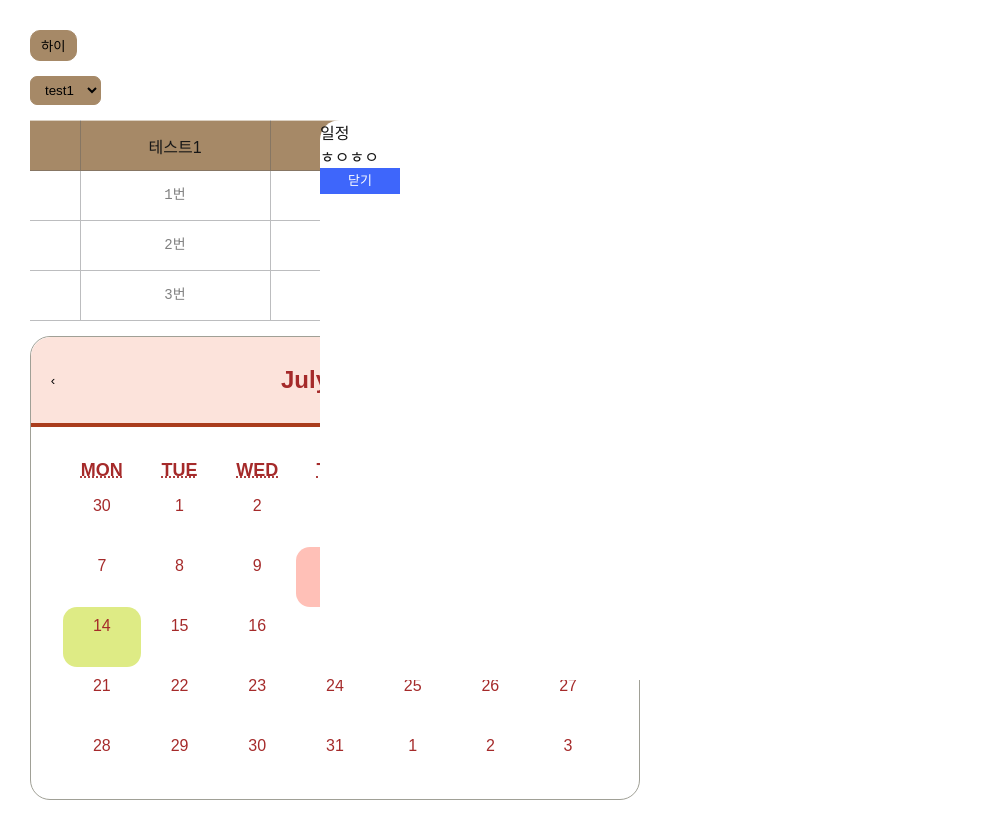
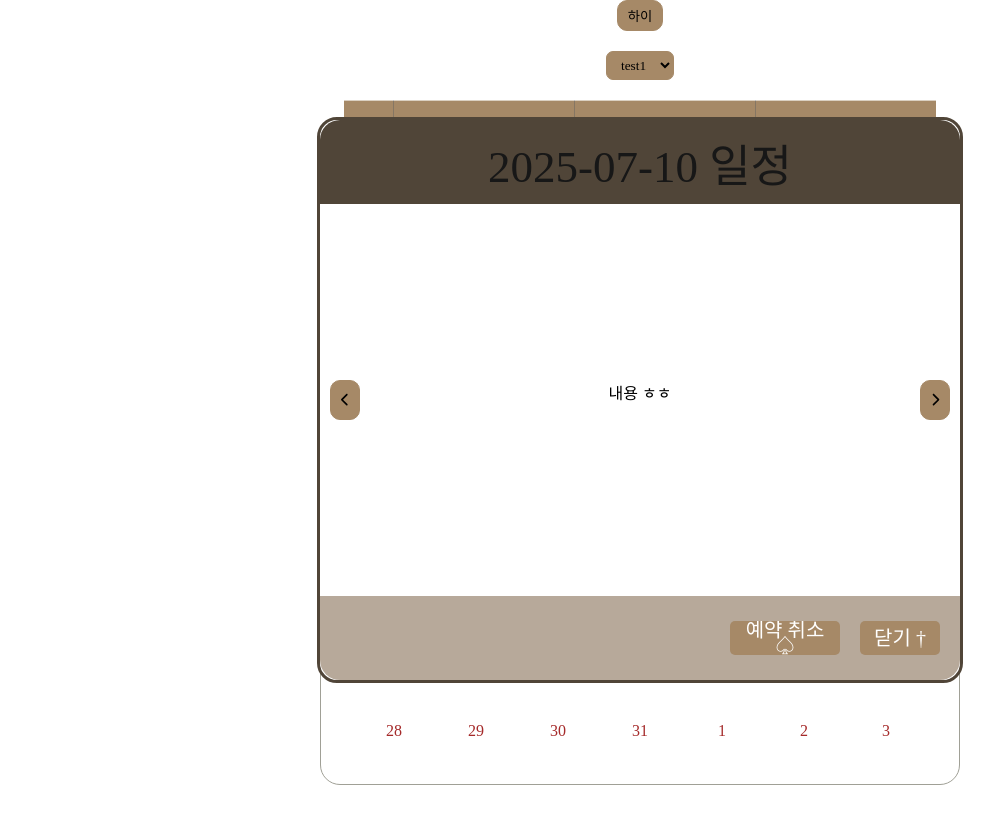
Before and after one commit to GoNyangProject/GoNyangFront, a Next.js app: page / in a window 1280 px wide. Both pictures are taken after a click on the button "10". Shown: the whole page, without its empty margins (0-996 px from the left). After the commit the page ends 800 px from the top, so only its background shows below. Built offline with nearby package versions, Linux system fonts and the light colour scheme; a web font is replaced by a local one.

Commit message:
calendar 팝업창 수정

```diff
--- a/components/molecules/Dialog.tsx
+++ b/components/molecules/Dialog.tsx
@@ -30,11 +30,8 @@ const Dialog = ({
     onClickCancel,
     showBtn,
 }: DialogProps) => {
-    const { selectedDialogs, closeDialog } = useDialogStore();
+    const { selectedDialogs } = useDialogStore();
     const isOpenDialog = selectedDialogs.some((dialog) => dialog.dialogType === type && dialog.isOpen);
-    useEffect(() => {
-        console.log(isOpenDialog);
-    }, [isOpenDialog]);
 
     return (
         <DialogWrapper $isOpen={isOpenDialog} style={style}>
@@ -47,36 +44,37 @@ const Dialog = ({
                             style={{
                                 lineHeight: '16px',
                                 fontWeight: '500',
+                                borderRadius: '5px',
+                                padding: '17px 10px',
                             }}
-                            width="80px"
+                            width="110px"
                             height="26px"
                             border="none"
                             padding="0"
                             color="#FFFFFF"
-                            backgroundColor="#3E66FB"
                             borderRadius="0"
-                            fontSize="13px"
+                            fontSize="20px"
                             onClick={onClickConfirm}
                         >
-                            {confirmText}
+                            {confirmText} ♤
                         </Button>
                     )}
                     <Button
                         style={{
                             lineHeight: '16px',
                             fontWeight: '500',
+                            borderRadius: '5px',
+                            padding: '17px 10px',
                         }}
                         width="80px"
                         height="26px"
                         border="none"
-                        padding="0"
                         color="#FFFFFF"
-                        backgroundColor="#3E66FB"
                         borderRadius="0"
-                        fontSize="13px"
+                        fontSize="20px"
                         onClick={onClickCancel}
                     >
-                        {cancelText}
+                        {cancelText} †
                     </Button>
                 </DialogFooter>
             </DialogInner>
--- a/components/organisms/DatePicker.tsx
+++ b/components/organisms/DatePicker.tsx
@@ -6,7 +6,7 @@ import { DialogType } from '../../enum/Dialog';
 
 const DatePicker = () => {
     const [date, setDate] = useState<Date>(new Date());
-    const { openDialog } = useDialogStore();
+    const { setSelectedDate, openDialog } = useDialogStore();
     const onClickDay = (date: Date) => {
         const year = date.getFullYear();
         const month = (date.getMonth() + 1).toString().padStart(2, '0');
@@ -14,17 +14,14 @@ const DatePicker = () => {
         const clickedDate = `${year}-${month}-${day}` as unknown as Date;
         console.log('선택한 날짜 : ' + clickedDate);
         setDate(clickedDate);
+        setSelectedDate(clickedDate);
         openDialog(DialogType.CALENDAR);
     };
 
     useEffect(() => {
         console.log(date);
     }, [date]);
-    return (
-        <div>
-            <CustomCalendar locale={'en'} value={date} next2Label={null} prev2Label={null} onClickDay={onClickDay} />
-        </div>
-    );
+    return <CustomCalendar locale={'en'} value={date} next2Label={null} prev2Label={null} onClickDay={onClickDay} />;
 };
 
 export default DatePicker;
--- a/components/organisms/dialog/CalendarDialog.tsx
+++ b/components/organisms/dialog/CalendarDialog.tsx
@@ -2,26 +2,55 @@ import React from 'react';
 import Dialog from '../../molecules/Dialog';
 import { DialogType } from '../../../enum/Dialog';
 import { useDialogStore } from '../../../store/dialogStore';
+import { FontAwesomeIcon } from '@fortawesome/react-fontawesome';
+import { faChevronLeft, faChevronRight } from '@fortawesome/free-solid-svg-icons';
+import Button from '../../atom/Button';
 
 const CalendarDialog = () => {
-    const { closeDialog } = useDialogStore();
+    const { selectedDate, closeDialog } = useDialogStore();
 
-    const handleClickConfirm = () => {};
+    const handleCancelBook = () => {};
     const handleClickCancel = () => {
         closeDialog(DialogType.CALENDAR);
+    };
+
+    const handleClickPreviousBook = () => {
+        alert('이전 버튼');
+    };
+    const handleClickNextBook = () => {
+        alert('다음 버튼');
     };
 
     return (
         <Dialog
             type={DialogType.CALENDAR}
-            title={'일정'}
+            title={`${selectedDate} 일정`}
             width="50vw"
             height="70vh"
             style={{ backgroundColor: 'white' }}
-            onClickConfirm={handleClickConfirm}
+            onClickConfirm={handleCancelBook}
             onClickCancel={handleClickCancel}
+            confirmText={'예약 취소'}
+            showBtn={true}
         >
-            <div>ㅎㅇㅎㅇ</div>
+            <div
+                style={{
+                    display: 'flex',
+                    flexDirection: 'row',
+                    justifyContent: 'space-between',
+                    width: '100%',
+                    height: '10%',
+                    padding: '0 10px',
+                }}
+            >
+                <Button onClick={handleClickPreviousBook}>
+                    <FontAwesomeIcon icon={faChevronLeft} />
+                </Button>
+                <div>내용 ㅎㅎ</div>
+                <Button onClick={handleClickNextBook}>
+                    <FontAwesomeIcon icon={faChevronRight} />
+                </Button>
+            </div>
         </Dialog>
     );
 };
--- a/package.json
+++ b/package.json
@@ -9,6 +9,9 @@
     "lint": "next lint"
   },
   "dependencies": {
+    "@fortawesome/fontawesome-svg-core": "^6.7.2",
+    "@fortawesome/free-solid-svg-icons": "^6.7.2",
+    "@fortawesome/react-fontawesome": "^0.2.2",
     "next": "15.3.5",
     "react": "^19.0.0",
     "react-calendar": "^6.0.0",
--- a/src/app/page.tsx
+++ b/src/app/page.tsx
@@ -33,7 +33,6 @@ const Page = () => {
 
     const handleClickBtn = () => {
         alert('버튼 클릭');
-
     };
 
     const handleChangeOption = (option: SelectOption) => {
@@ -45,17 +44,17 @@ const Page = () => {
     }, [selectedDialogs]);
 
     return (
-        <div style={{ display: 'flex', flexDirection: 'column', padding: '30px', gap: '15px' }}>
-            <div>
+        <div style={{ display: 'flex', gap: '20px', flexDirection: 'column' }}>
+            <div style={{ display: 'flex', justifyContent: 'center' }}>
                 <Button onClick={handleClickBtn}>하이</Button>
             </div>
-            <div>
+            <div style={{ display: 'flex', justifyContent: 'center' }}>
                 <Select option={SelectOption} onChange={handleChangeOption} />
             </div>
-            <div>
+            <div style={{ display: 'flex', justifyContent: 'center' }}>
                 <Table readOnly={true} columns={TEST_TABLE_COLUMNS} rows={TEST_TABLE_ROWS} isCheckbox={true} />
             </div>
-            <div>
+            <div style={{ display: 'flex', justifyContent: 'center' }}>
                 <DatePicker />
             </div>
             <CalendarDialog />
--- a/store/dialogStore.ts
+++ b/store/dialogStore.ts
@@ -10,11 +10,13 @@ interface DialogState {
     selectedDialogs: Dialog[];
     openDialog: (dialogType: DialogType) => void;
     closeDialog: (dialogType: DialogType) => void;
+    selectedDate: Date | null;
+    setSelectedDate: (selectedDate: Date) => void;
 }
 
 export const useDialogStore = create<DialogState>((set) => ({
     selectedDialogs: [],
-
+    selectedDate: null,
     openDialog: (dialogType) =>
         set((state) => ({
             selectedDialogs: [...state.selectedDialogs, { dialogType, isOpen: true }],
@@ -23,4 +25,8 @@ export const useDialogStore = create<DialogState>((set) => ({
         set((state) => ({
             selectedDialogs: state.selectedDialogs.filter((d) => d.dialogType !== dialogType),
         })),
+    setSelectedDate: (date) =>
+        set(() => ({
+            selectedDate: date,
+        })),
 }));
--- a/styles/components/atom/Button.ts
+++ b/styles/components/atom/Button.ts
@@ -32,8 +32,8 @@ export const ButtonWrapper = styled.button<ButtonProps>`
     cursor: pointer;
     align-items: center;
     justify-content: center;
+    transition: all 0.3s;
     overflow: hidden;
-    transition: all 0.3s;
 
     &:hover {
         transform: translateY(-2px);
--- a/styles/components/atom/DatePicker.ts
+++ b/styles/components/atom/DatePicker.ts
@@ -17,6 +17,12 @@ export const CustomCalendar = styled(Calendar)`
             font-weight: 600;
             color: brown;
         }
+    }
+
+    .react-calendar__navigation button {
+        color: brown;
+        font-size: 25px;
+        font-weight: bold;
     }
 
     .react-calendar__navigation button:disabled {
--- a/styles/components/molecules/Dialog.ts
+++ b/styles/components/molecules/Dialog.ts
@@ -4,7 +4,7 @@ export const DialogWrapper = styled.div<{ $isOpen?: boolean }>`
     display: ${(props) => (props.$isOpen ? 'flex' : 'none')};
     width: inherit;
     height: inherit;
-    background-color: white;
+    border: 3px solid #504538;
     position: absolute;
     top: 50%;
     left: 50%;
@@ -13,11 +13,44 @@ export const DialogWrapper = styled.div<{ $isOpen?: boolean }>`
     justify-content: center;
     align-items: center;
     border-radius: 20px;
+    background-color: #504538;
 `;
 export const DialogInner = styled.div<{ $width?: string; $height: string }>`
     width: ${(props) => props.$width};
     height: ${(props) => props.$height};
+    background-color: white;
+    border-radius: 20px;
 `;
-export const DialogHeader = styled.div``;
-export const DialogBody = styled.div``;
-export const DialogFooter = styled.div``;
+export const DialogHeader = styled.div`
+    width: 100%;
+    height: 15%;
+    text-align: center;
+    display: flex;
+    justify-content: center;
+    align-items: center;
+    background-color: #504538;
+    border-radius: 20px 20px 0 0;
+    font-size: 45px;
+    font-weight: 500;
+`;
+export const DialogBody = styled.div`
+    width: 100%;
+    height: 70%;
+    text-align: center;
+    display: flex;
+    justify-content: center;
+    align-items: center;
+    color: black;
+`;
+export const DialogFooter = styled.div`
+    width: 100%;
+    height: 15%;
+    text-align: center;
+    display: flex;
+    justify-content: right;
+    align-items: center;
+    padding: 20px;
+    background-color: #b7a99a;
+    border-radius: 0 0 20px 20px;
+    gap: 20px;
+`;
--- a/styles/globals.css
+++ b/styles/globals.css
@@ -1,6 +1,13 @@
 :root {
   --background: #ffffff;
   --foreground: #171717;
+}
+
+@font-face {
+  font-family: 'Ownglyph_ParkDaHyun';
+  src: url('https://fastly.jsdelivr.net/gh/projectnoonnu/2411-3@1.0/Ownglyph_ParkDaHyun.woff2') format('woff2');
+  font-weight: normal;
+  font-style: normal;
 }
 
 @media (prefers-color-scheme: dark) {
@@ -28,6 +35,7 @@ body {
   box-sizing: border-box;
   padding: 0;
   margin: 0;
+  font-family: Ownglyph_ParkDaHyun;
 }
 
 a {
```
